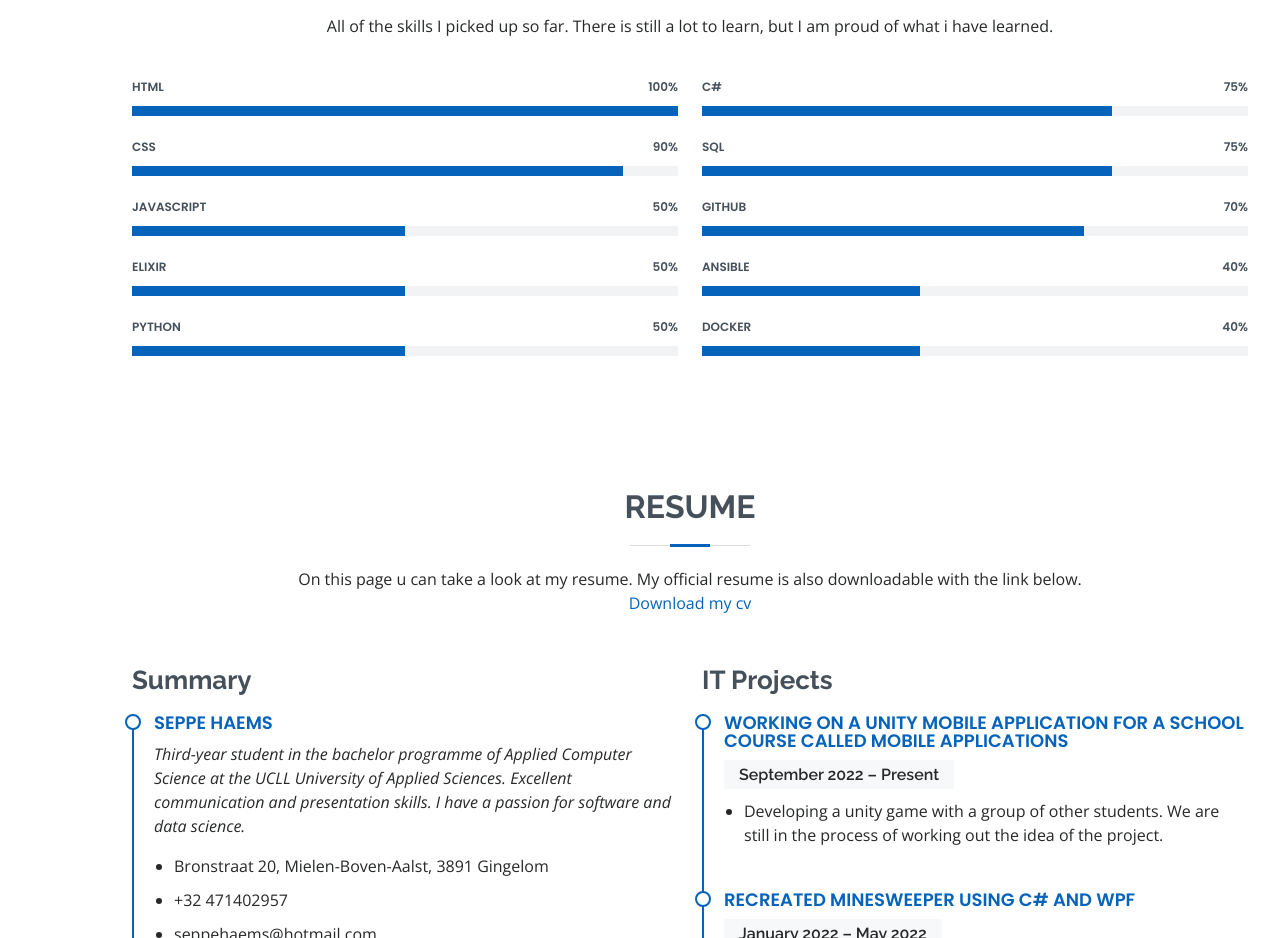
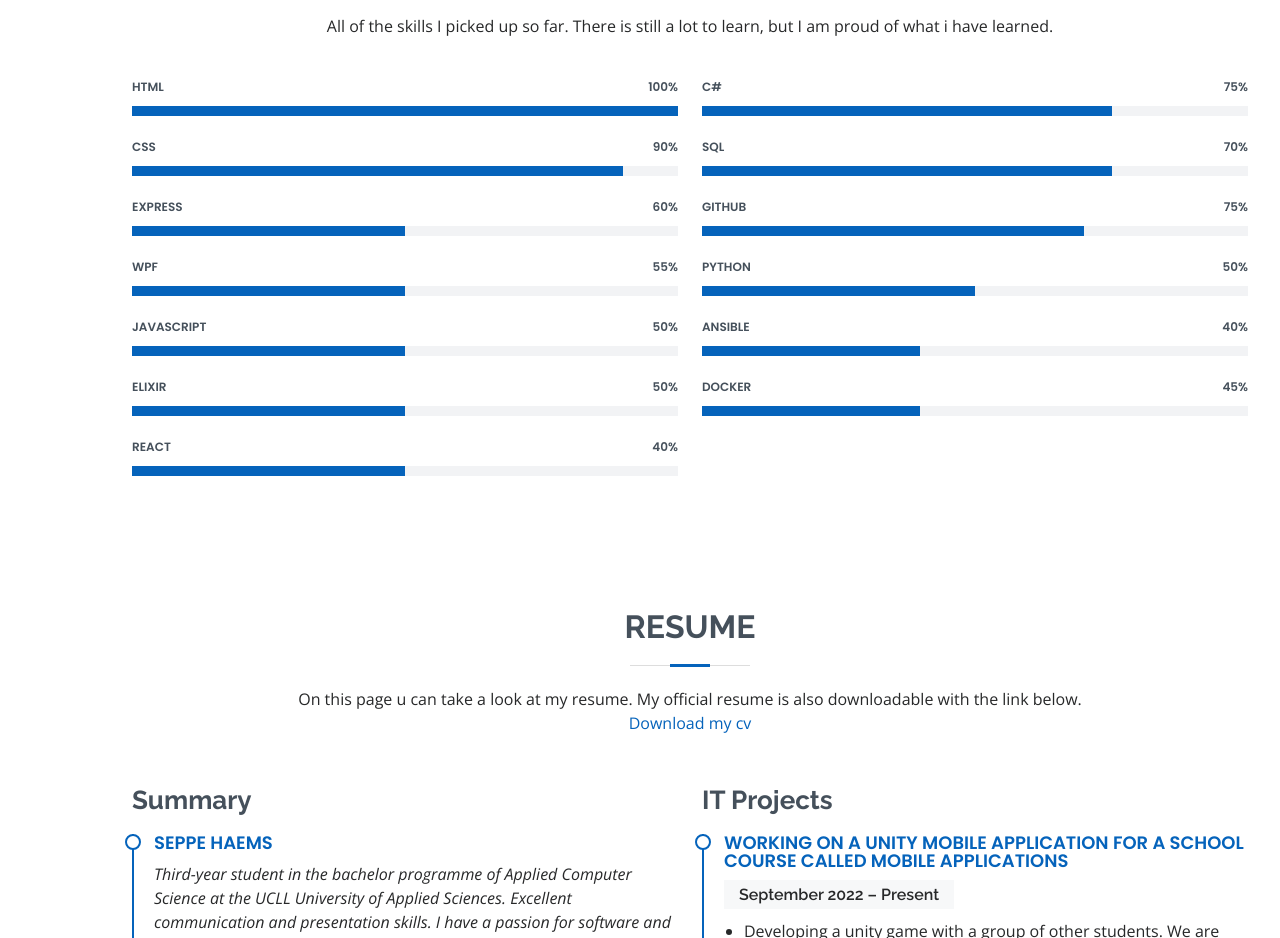
Before and after one commit to Haems-Seppe/e-portfolio, a plain HTML site: page index.html in a window 1280 px wide. Shown: the part 1560-2498 px from the top of the page. Drawn offline with nearby package versions, Linux system fonts and the light colour scheme.

Commit message:
added skills

```diff
--- a/index.html
+++ b/index.html
@@ -144,6 +144,18 @@
                 <div class="progress-bar" role="progressbar" aria-valuenow="90" aria-valuemin="0" aria-valuemax="100"></div>
               </div>
             </div>
+            <div class="progress">
+              <span class="skill">Express <i class="val">60%</i></span>
+              <div class="progress-bar-wrap">
+                <div class="progress-bar" role="progressbar" aria-valuenow="50" aria-valuemin="0" aria-valuemax="100"></div>
+              </div>
+            </div>
+            <div class="progress">
+              <span class="skill">WPF <i class="val">55%</i></span>
+              <div class="progress-bar-wrap">
+                <div class="progress-bar" role="progressbar" aria-valuenow="50" aria-valuemin="0" aria-valuemax="100"></div>
+              </div>
+            </div>
 
             <div class="progress">
               <span class="skill">JavaScript <i class="val">50%</i></span>
@@ -159,11 +171,16 @@
             </div>
 
             <div class="progress">
-              <span class="skill">Python <i class="val">50%</i></span>
+              <span class="skill">React <i class="val">40%</i></span>
               <div class="progress-bar-wrap">
                 <div class="progress-bar" role="progressbar" aria-valuenow="50" aria-valuemin="0" aria-valuemax="100"></div>
               </div>
             </div>
+
+
+
+
+
 
           </div>
 
@@ -178,15 +195,21 @@
               </div>
             </div>
             <div class="progress">
-              <span class="skill">SQL<i class="val">75%</i></span>
+              <span class="skill">SQL<i class="val">70%</i></span>
               <div class="progress-bar-wrap">
                 <div class="progress-bar" role="progressbar" aria-valuenow="75" aria-valuemin="0" aria-valuemax="100"></div>
               </div>
             </div>
             <div class="progress">
-              <span class="skill">Github<i class="val">70%</i></span>
+              <span class="skill">Github<i class="val">75%</i></span>
               <div class="progress-bar-wrap">
                 <div class="progress-bar" role="progressbar" aria-valuenow="70" aria-valuemin="0" aria-valuemax="100"></div>
+              </div>
+            </div>
+            <div class="progress">
+              <span class="skill">Python <i class="val">50%</i></span>
+              <div class="progress-bar-wrap">
+                <div class="progress-bar" role="progressbar" aria-valuenow="50" aria-valuemin="0" aria-valuemax="100"></div>
               </div>
             </div>
             <div class="progress">
@@ -196,7 +219,7 @@
               </div>
             </div>
             <div class="progress">
-              <span class="skill">Docker<i class="val">40%</i></span>
+              <span class="skill">Docker<i class="val">45%</i></span>
               <div class="progress-bar-wrap">
                 <div class="progress-bar" role="progressbar" aria-valuenow="40" aria-valuemin="0" aria-valuemax="100"></div>
               </div>
```
